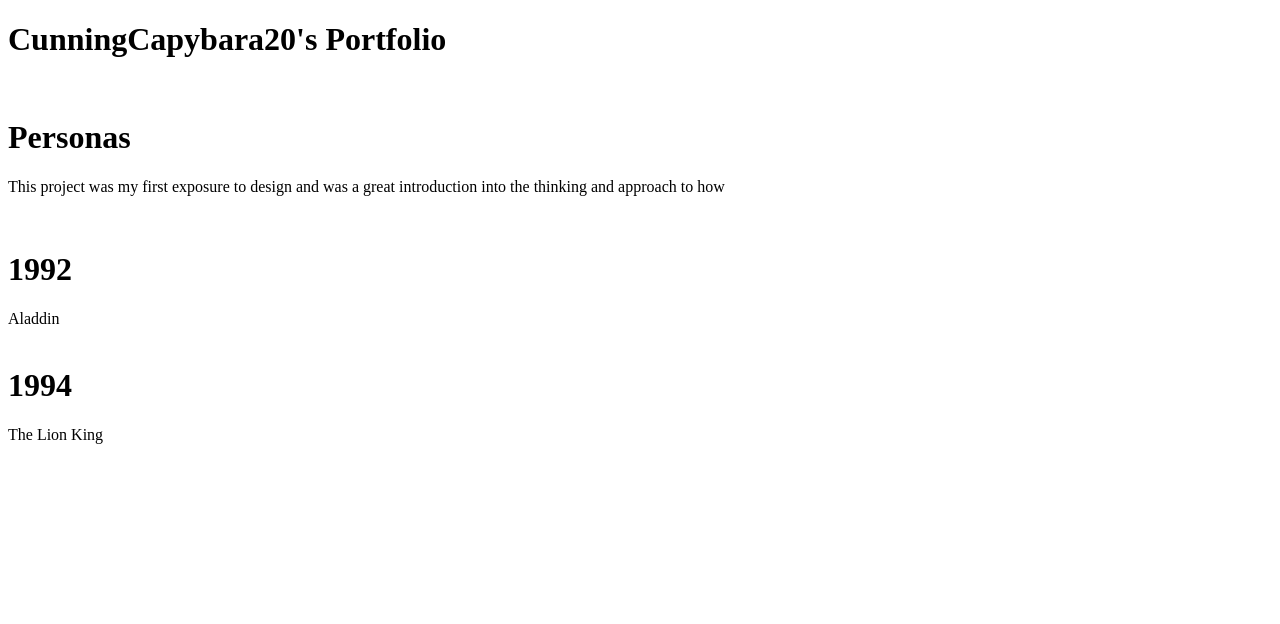
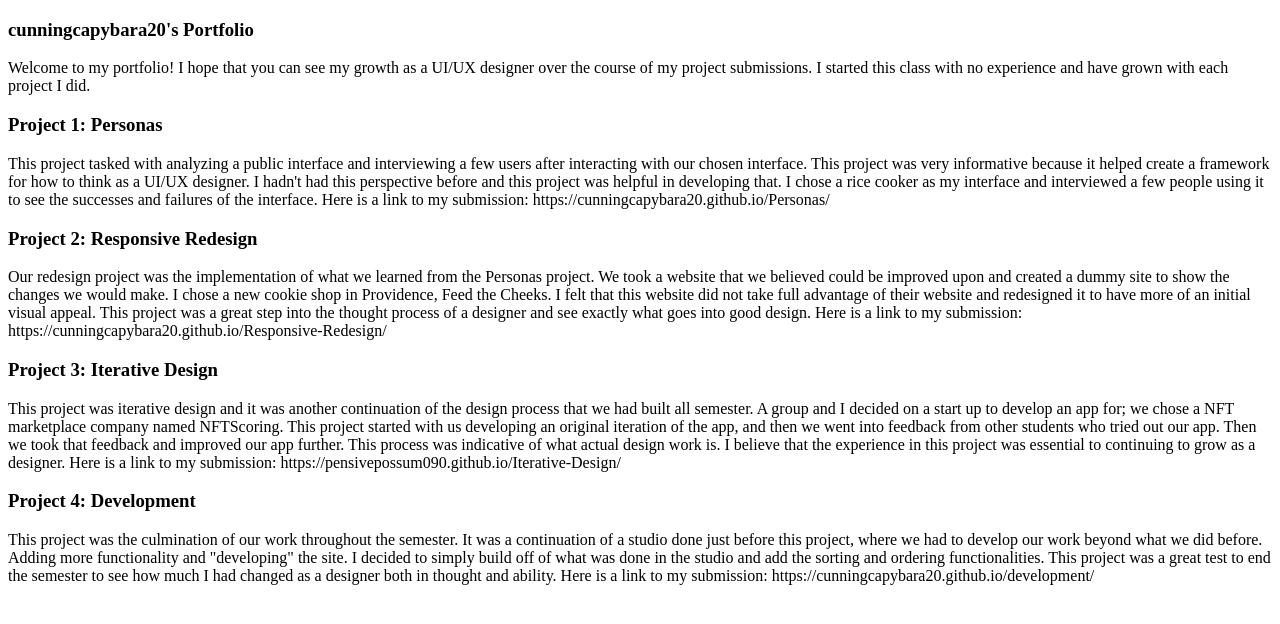
Before and after one commit to cunningcapybara20/portfolio, a plain HTML site: page index.html in a window 1280 px wide. Drawn offline with Linux system fonts and the light colour scheme.

Commit message:
Update index.html

```diff
--- a/index.html
+++ b/index.html
@@ -8,32 +8,49 @@
     <link rel="stylesheet" href="style.css">
 </head>
 <body>
-  <div id="fullpage">
-    <div class="section" id="section1">
-      <h1>CunningCapybara20's Portfolio</h1>
-    </div>
-    <div class="section">
-       <img src="" />
-      <h1>Personas</h1>
-      <div class="content">
-        <p>
-          This project was my first exposure to design and was a great introduction into
-          the thinking and approach to how
-        </p>
+  <div class="timeline">
+    <div class="outer">
+      <div class="card">
+        <div class="info">
+          <h3 class="title">cunningcapybara20's Portfolio</h3>
+          <p>Welcome to my portfolio! I hope that you can see my growth as a UI/UX designer over the course of my project submissions. I started this class with no experience and have grown with each project I did.</p>
+        </div>
       </div>
-    </div>
-    <div class="section">
-       <img src="" />
-      <h1>1992</h1>
-      <div class="content">
-       Aladdin
+      <div class="card">
+        <div class="info">
+          <h3 class="title">Project 1: Personas</h3>
+          <p>
+            This project tasked with analyzing a public interface and interviewing a few users after interacting with our chosen interface. This project was very informative because it helped create a framework for how to think as a UI/UX designer. I hadn't had this perspective before and this project was helpful in developing that. I chose a rice cooker as my interface and interviewed a few people using it to see the successes and failures of the interface.
+            Here is a link to my submission: https://cunningcapybara20.github.io/Personas/
+          </p>
+        </div>
       </div>
-    </div>
-    <div class="section">
-      <img src="" />
-      <h1>1994</h1>
-      <div class="content">
-         The Lion King
+      <div class="card">
+        <div class="info">
+          <h3 class="title">Project 2: Responsive Redesign</h3>
+          <p>
+            Our redesign project was the implementation of what we learned from the Personas project. We took a website that we believed could be improved upon and created a dummy site to show the changes we would make. I chose a new cookie shop in Providence, Feed the Cheeks. I felt that this website did not take full advantage of their website and redesigned it to have more of an initial visual appeal. This project was a great step into the thought process of a designer and see exactly what goes into good design.
+            Here is a link to my submission: https://cunningcapybara20.github.io/Responsive-Redesign/
+          </p>
+        </div>
+      </div>
+      <div class="card">
+        <div class="info">
+          <h3 class="title">Project 3: Iterative Design</h3>
+          <p>
+            This project was iterative design and it was another continuation of the design process that we had built all semester. A group and I decided on a start up to develop an app for; we chose a NFT marketplace company named NFTScoring. This project started with us developing an original iteration of the app, and then we went into feedback from other students who tried out our app. Then we took that feedback and improved our app further. This process was indicative of what actual design work is. I believe that the experience in this project was essential to continuing to grow as a designer.
+            Here is a link to my submission: https://pensivepossum090.github.io/Iterative-Design/
+          </p>
+        </div>
+      </div>
+      <div class="card">
+        <div class="info">
+          <h3 class="title">Project 4: Development</h3>
+          <p>
+            This project was the culmination of our work throughout the semester. It was a continuation of a studio done just before this project, where we had to develop our work beyond what we did before. Adding more functionality and "developing" the site. I decided to simply build off of what was done in the studio and add the sorting and ordering functionalities. This project was a great test to end the semester to see how much I had changed as a designer both in thought and ability.
+            Here is a link to my submission: https://cunningcapybara20.github.io/development/
+          </p>
+        </div>
       </div>
     </div>
   </div>
```
